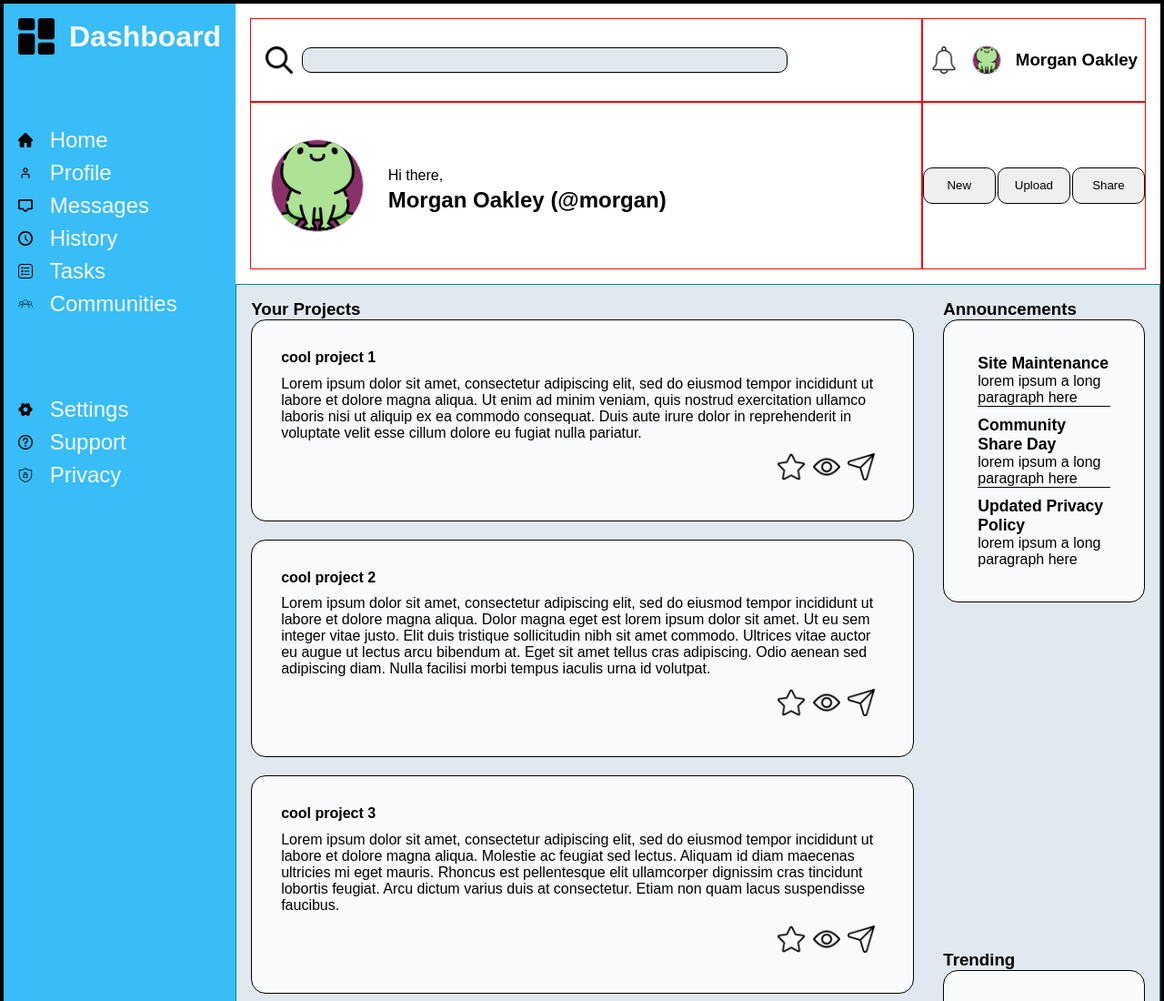
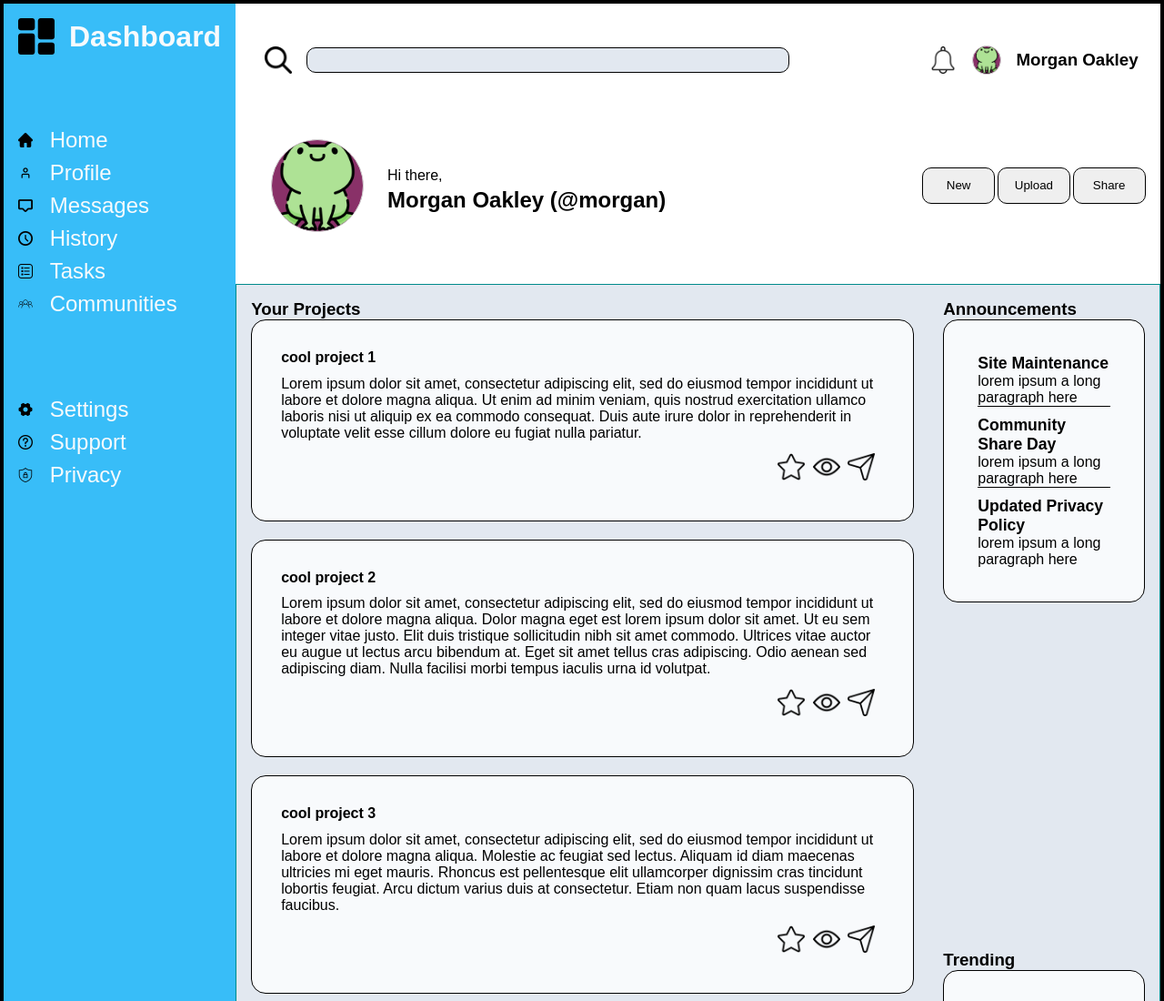
Before and after one commit to mrespicio/admin-dashboard, a plain HTML site: page index.html in a window 1280 px wide. Shown: the top 1100 px of the page at 91% size. Drawn offline with Linux system fonts and the light colour scheme.

Commit message:
remove grid outline in header

```diff
--- a/style.css
+++ b/style.css
@@ -74,17 +74,13 @@ main{
     margin: 1rem;
 }
 
-#header > * {
-    border: solid 1px red;
-}
-
 /* search bar */
 #header .search-container{
     grid-column: 1 / 2;
     display: grid;
     grid-template-columns: auto 1fr;
     align-items: center;
-    gap: 10px;
+    gap: 16px;
     padding: 16px;
 }
 
```
